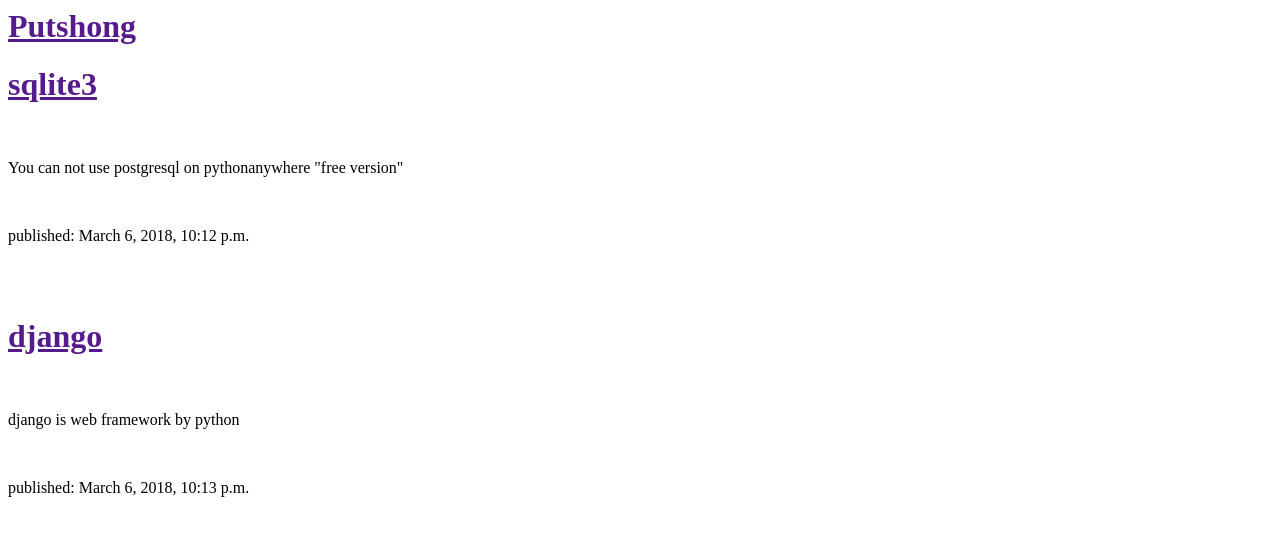
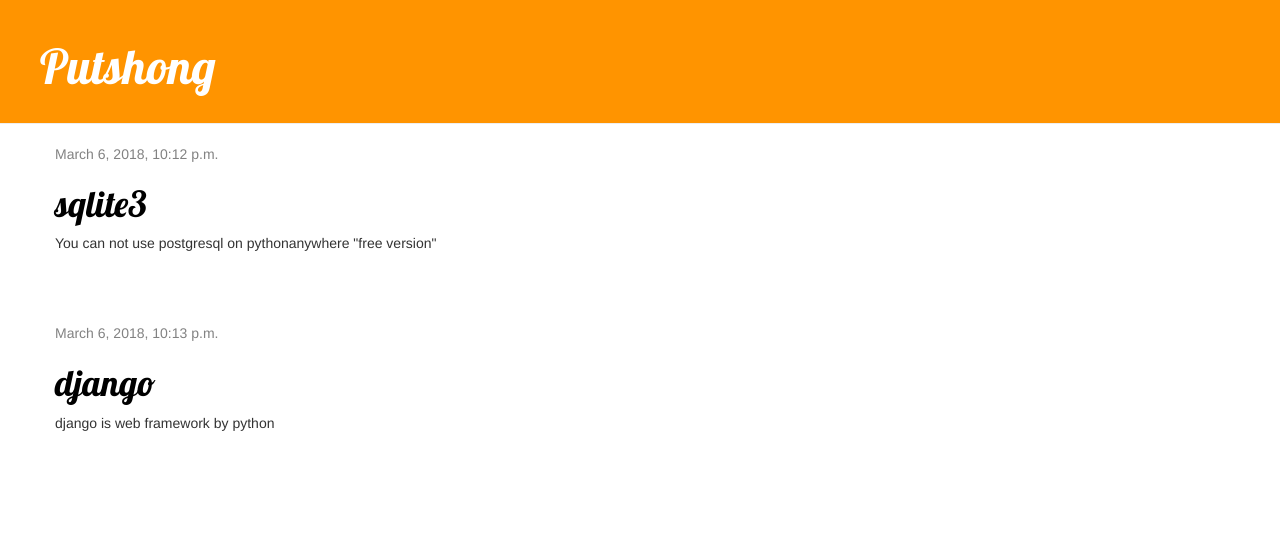
Before and after one commit to putshong/blog, a Django app: page / in a window 1280 px wide. Shown: the top 536 px of the page. Run offline with Django 3.2, Linux system fonts and the light colour scheme; data comes from the database, SQL or seed files in the repository; some libraries are stand-ins or nearby versions.

Commit message:
add base template

```diff
--- /dev/null
+++ b/blog/static/css/blog.css
@@ -0,0 +1,46 @@
+.page-header {
+    background-color: #ff9400;
+    margin-top: 0;
+    padding: 20px 20px 20px 40px;
+}
+
+.page-header h1, .page-header h1 a, .page-header h1 a:visited, .page-header h1 a:active {
+    color: #ffffff;
+    font-size: 36pt;
+    text-decoration: none;
+}
+
+.content {
+    margin-left: 40px;
+}
+
+h1, h2, h3, h4 {
+    font-family: 'Lobster', cursive;
+}
+
+.date {
+    color: #828282;
+}
+
+.save {
+    float: right;
+}
+
+.post-form textarea, .post-form input {
+    width: 100%;
+}
+
+.top-menu, .top-menu:hover, .top-menu:visited {
+    color: #ffffff;
+    float: right;
+    font-size: 26pt;
+    margin-right: 20px;
+}
+
+.post {
+    margin-bottom: 70px;
+}
+
+.post h1 a, .post h1 a:visited {
+    color: #000000;
+}
--- /dev/null
+++ b/blog/templates/blog/base.html
@@ -0,0 +1,28 @@
+{% load staticfiles %}
+<html>
+
+<head>
+    <link rel="stylesheet" href="//maxcdn.bootstrapcdn.com/bootstrap/3.2.0/css/bootstrap.min.css">
+    <link rel="stylesheet" href="//maxcdn.bootstrapcdn.com/bootstrap/3.2.0/css/bootstrap-theme.min.css">
+    <link href="//fonts.googleapis.com/css?family=Lobster&subset=latin,latin-ext" rel="stylesheet" type="text/css">
+    <link rel="stylesheet" href="{% static 'css/blog.css' %}">
+    <title>Putshong blog</title>
+</head>
+
+<body>
+    <div class="page-header">
+        <h1>
+            <a href="/">Putshong</a>
+        </h1>
+    </div>
+    <div class="content container">
+        <div class="row">
+            <div class="col-md-8">
+                {% block content %}
+                {% endblock %}
+            </div>
+        </div>
+    </div>
+</body>
+
+</html>
--- a/blog/templates/blog/post_list.html
+++ b/blog/templates/blog/post_list.html
@@ -1,24 +1,15 @@
-<html>
+{% extends 'blog/base.html' %}
 
-<head>
-    <title>Putshong blog</title>
-</head>
-
-<body>
-    <div>
-        <h1><a href="">Putshong</a></h1>
-    </div>
-
+{% block content %}
     {% for post in posts %}
-    <div>
-
-        <h1><a href="">{{ post.title }}</a></h1><br>
-        <p>{{ post.text|linebreaksbr }}</p><br>
-        <p>published: {{ post.published_date }}</p><br><br>
-
-    </div>
+        <div class="post">
+            <div class="date">
+                {{ post.published_date }}
+            </div>
+            <h1>
+                <a href="">{{ post.title }}</a>
+            </h1>
+            <p>{{ post.text|linebreaksbr }}</p>
+        </div>
     {% endfor %}
-
-</body>
-
-</html>
+{% endblock %}
```
Also changed, not shown: 1 other file.
